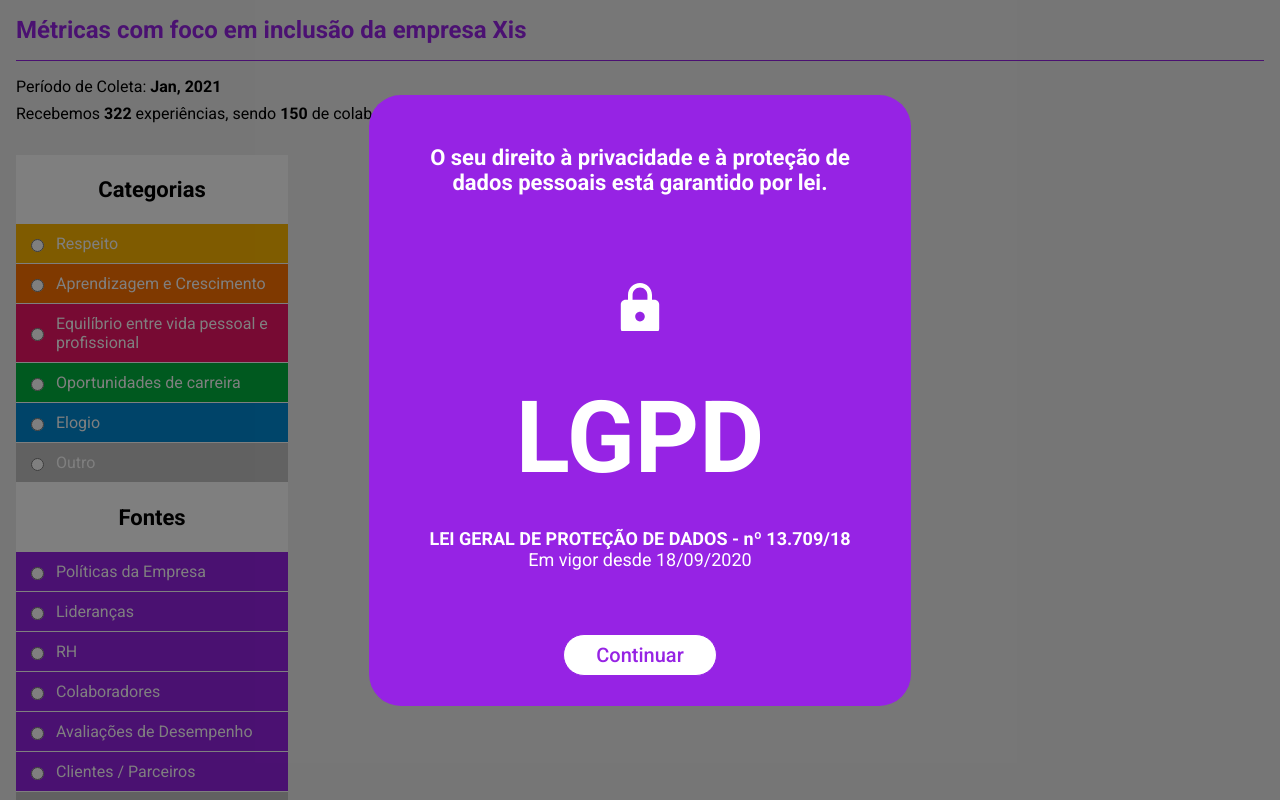
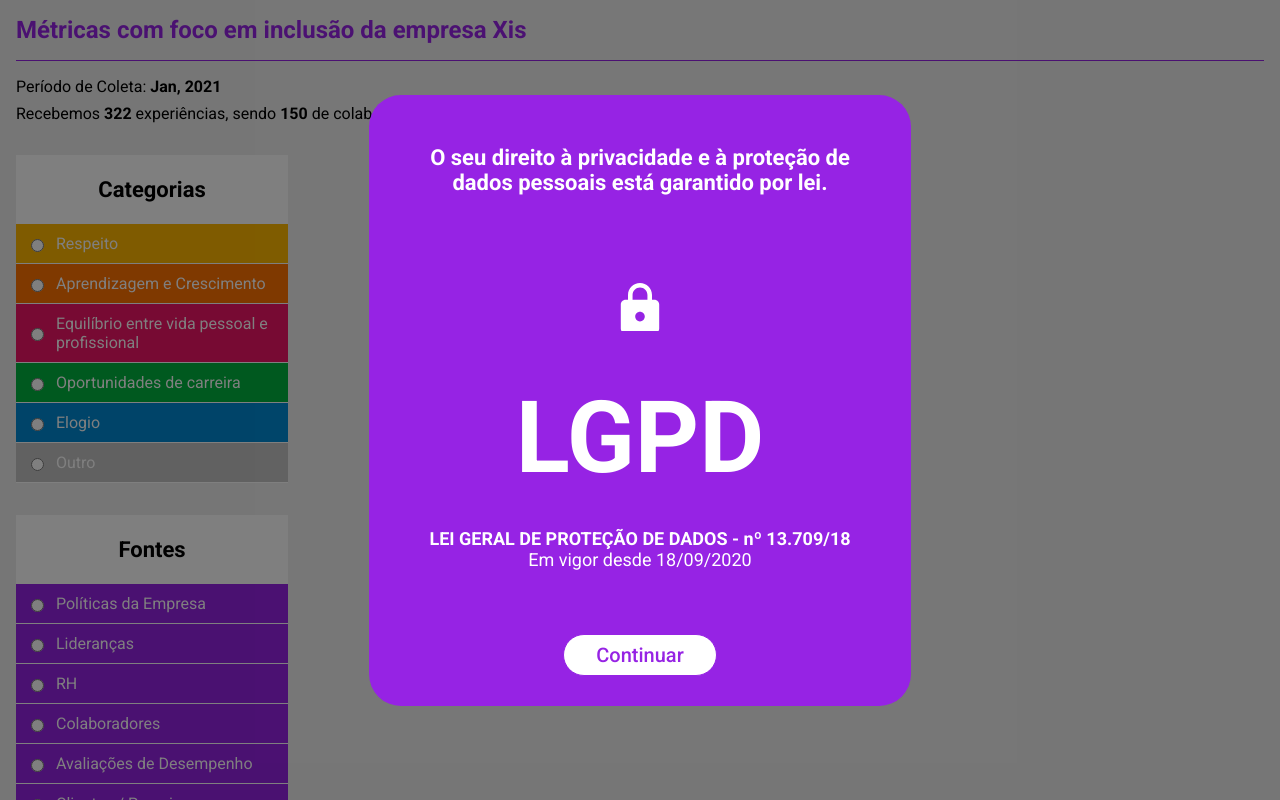
Before and after one commit to Jeansidharta/hackaton-ccr, a Next.js app: page /admin in a window 1280 px wide. Shown: the top 800 px of the page. Built offline with nearby package versions, Linux system fonts and the light colour scheme.

Commit message:
Added better category distinction on filter element

```diff
--- a/src/containers/admin-page/filter.tsx
+++ b/src/containers/admin-page/filter.tsx
@@ -7,6 +7,7 @@ import { ExclusionCategory } from '../../models/exclusion-report';
 const Root = styled.form`
 	width: 272px;
 	background-color: white;
+	margin-bottom: 32px;
 `;
 
 const Title = styled.p`
@@ -26,6 +27,7 @@ const RadioContainer = styled.div<{ colorSelector: (theme: DefaultTheme) => stri
 type FilterProps = React.PropsWithoutRef<{
 	options: readonly string[];
 	onChange?: (newValue: string) => void,
+	isCategory?: boolean;
 	title: string;
 }>;
 
@@ -34,6 +36,7 @@ type FilterComponent = React.FunctionComponent<FilterProps>;
 const Filter: FilterComponent = ({
 	options,
 	onChange = () => {},
+	isCategory = false,
 	title,
 }) => {
 	function  handleRadioChange (option: string) {
@@ -44,7 +47,7 @@ const Filter: FilterComponent = ({
 		<Root>
 			<Title>{title}</Title>
 			{options.map(option => (
-				<RadioContainer colorSelector={theme => exclusionCategory2Color(theme, option as ExclusionCategory) || theme.colors.primary.main}>
+				<RadioContainer colorSelector={theme => isCategory ? exclusionCategory2Color(theme, option as ExclusionCategory) : theme.colors.primary.main}>
 					<Radio
 						name='filter'
 						onChange={value => value && handleRadioChange(option)}
--- a/src/containers/admin-page/index.tsx
+++ b/src/containers/admin-page/index.tsx
@@ -86,6 +86,7 @@ const AdminPage: AdminPageComponent = ({  }) => {
 						title='Categorias'
 						options={ExclusionCategory}
 						onChange={setCategoryFilter}
+						isCategory
 					/>
 					<Filter
 						title='Fontes'
```
